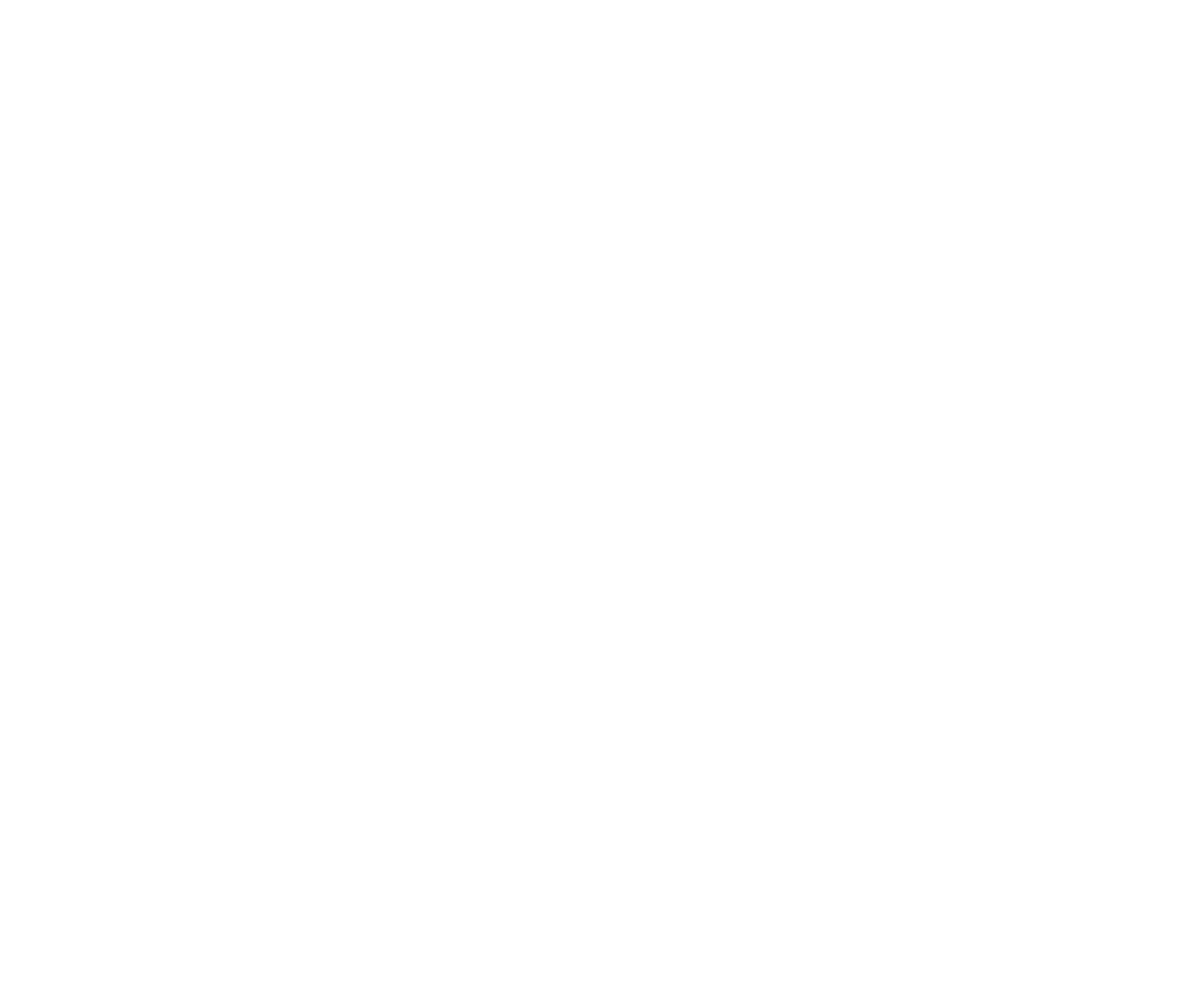
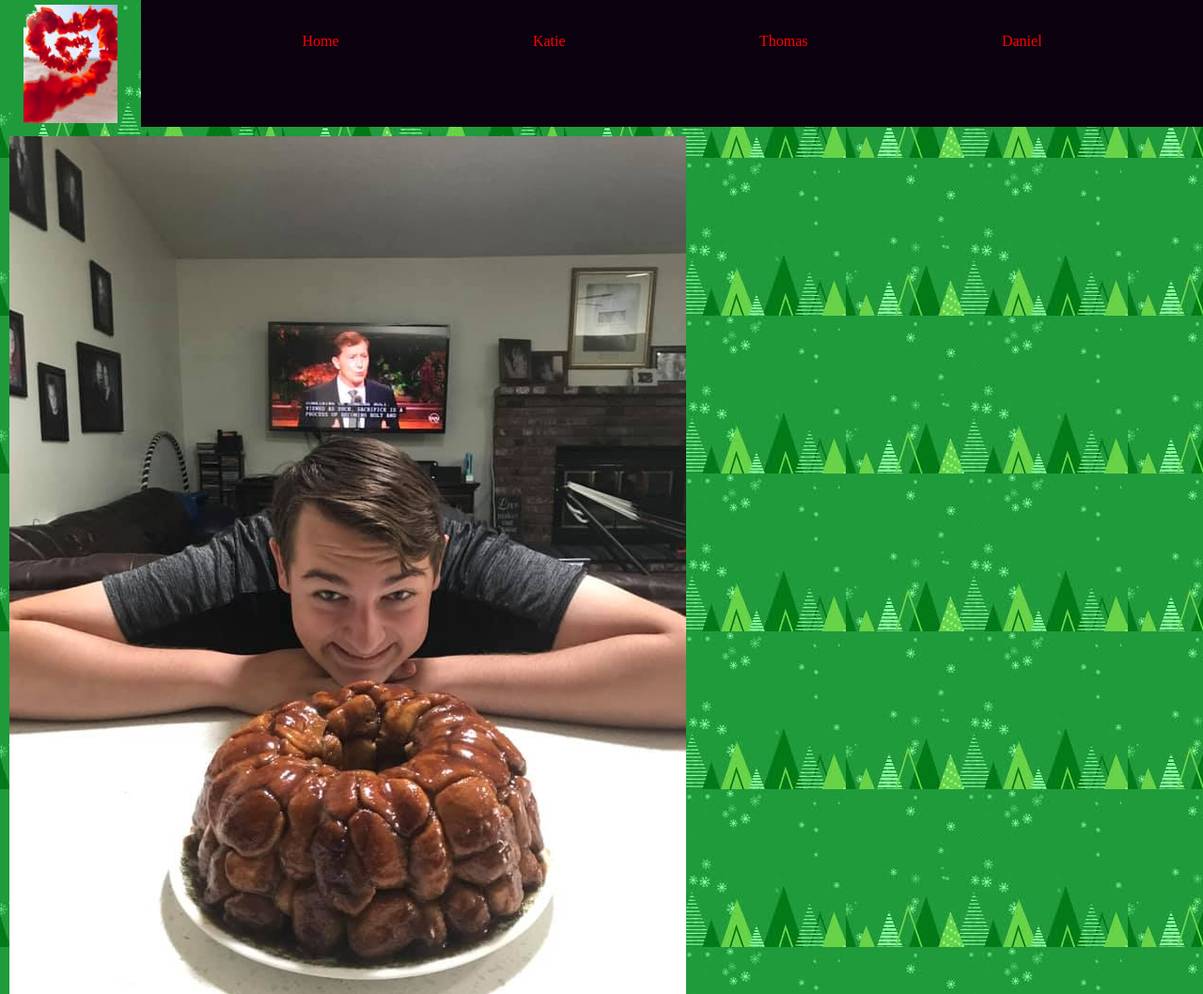
Before and after one commit to PBJ21033/SisterHall_Christmas, a plain HTML site: page Daniel.html in a window 1280 px wide. Shown: the top 1058 px of the page at 94% size. Before the commit the page ends 800 px from the top, so only its background shows below. Drawn offline with Linux system fonts and the light colour scheme.

Commit message:
Peter Commit

```diff
--- a/Daniel.html
+++ b/Daniel.html
@@ -0,0 +1,34 @@
+<!DOCTYPE html>
+<html lang="en">
+<head>
+    <meta charset="UTF-8">
+    <meta http-equiv="X-UA-Compatible" content="IE=edge">
+    <meta name="viewport" content="width=device-width, initial-scale=1.0">
+    <title>Sister Hall</title>
+    <link href = 'styles/sisterhall.css' rel = 'stylesheet'>
+</head>
+<body>
+    <div id = 'content'>
+        <header>
+            <a id = 'logo_link' href = 'index.html'>
+                <img class = 'logo' src = 'images/logo.png' alt = 'flower pedals'>
+            </a>
+            <!-- Navigation Bar -->
+            <nav>
+                <a href = 'index.html'>Home</a>
+                <a href = 'Katie.html'>Katie</a>
+                <a href = 'Thomas.html'>Thomas</a>
+                <a href = 'Daniel.html'>Daniel</a>
+            </nav>
+        </header>
+        <section class = 'home_grid'>
+            <div id = 'portrait'>
+                <img class = 'Daniel' src = 'images/Daniel_Portrait.jpg' alt = 'Daniel Portarait'>
+            </div>
+            <p>
+
+
+        </section>
+    </div>
+</body>
+</html>
--- a/styles/sisterhall.css
+++ b/styles/sisterhall.css
@@ -1,6 +1,8 @@
 body
 {
     margin: 0;
+    background-image: url('../images/christmas.jpg');
+
 }
 header
 {
@@ -59,15 +61,31 @@ h2
 .Family
 {
     width: 100%;
+    height: 1fr;
     z-index: 2;
 }
 /* Kaite page */
-.home_grid section
+.home_grid
 {
     display: grid;
-    grid-template-columns: 100px auto;
+    grid-template-columns: repeat(3, 1fr);
 }
-#Katie_portrait
+#portrait
 {
-    width: 600px;
+    width: 1fr;
+    clear: left;
+    float: right;
+    margin: 10px;
+    grid-column: 1;
+
 }
+
+p
+{
+    padding-top: 50%;
+    font-size: large;
+    font-weight: 700;
+    text-align: justify;
+    grid-column: 2;
+    grid-row: 1;
+}
```
Also changed, not shown: Katie.html (+4 -9 lines), Thomas.html (+35 -0 lines), images/Christ.jpg (added), images/Daniel_Portrait.jpg (added), images/Picture.jpg (added), images/Thomas_Portrait.jpg (added), images/christmas.jpg (added).
